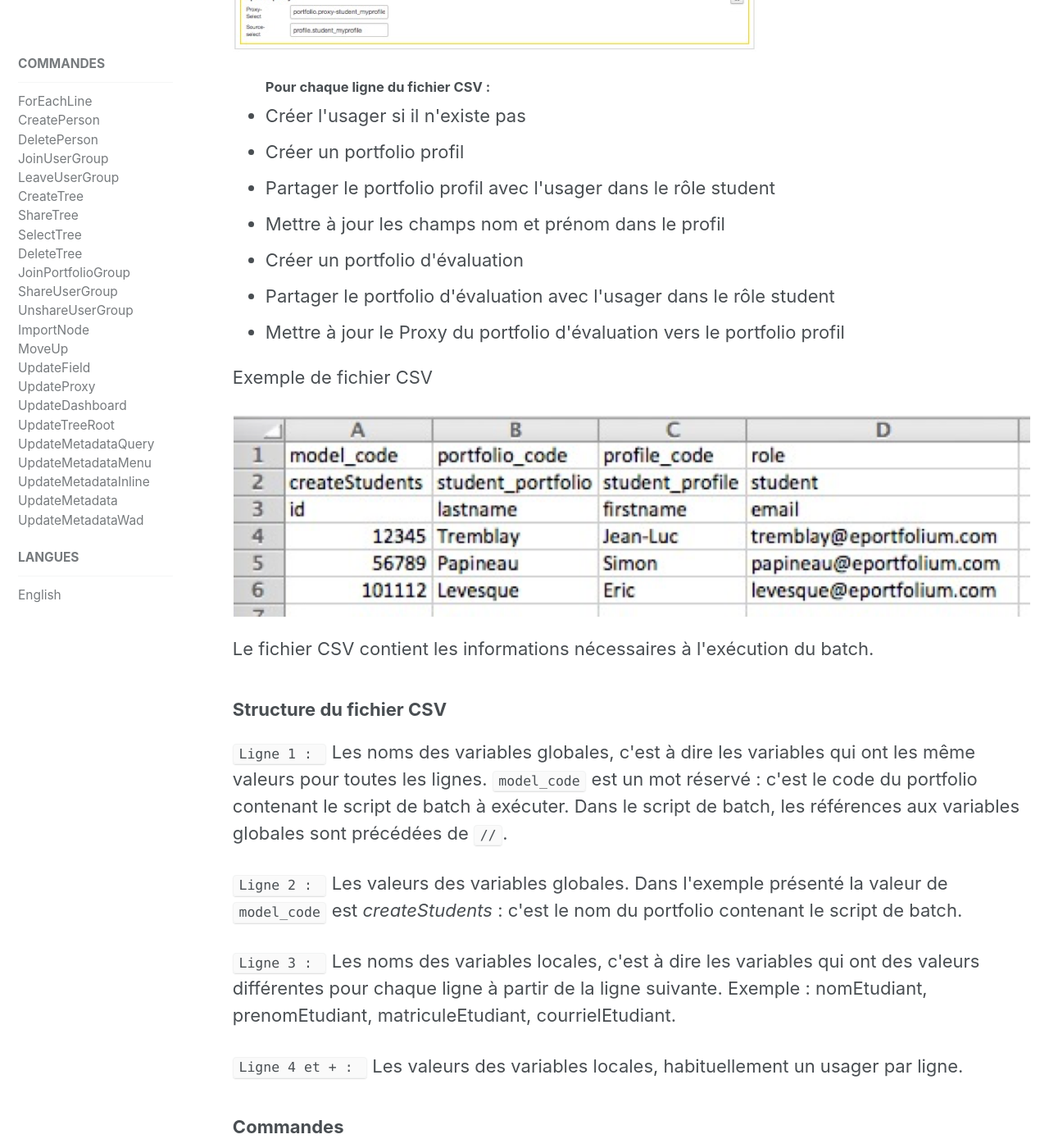
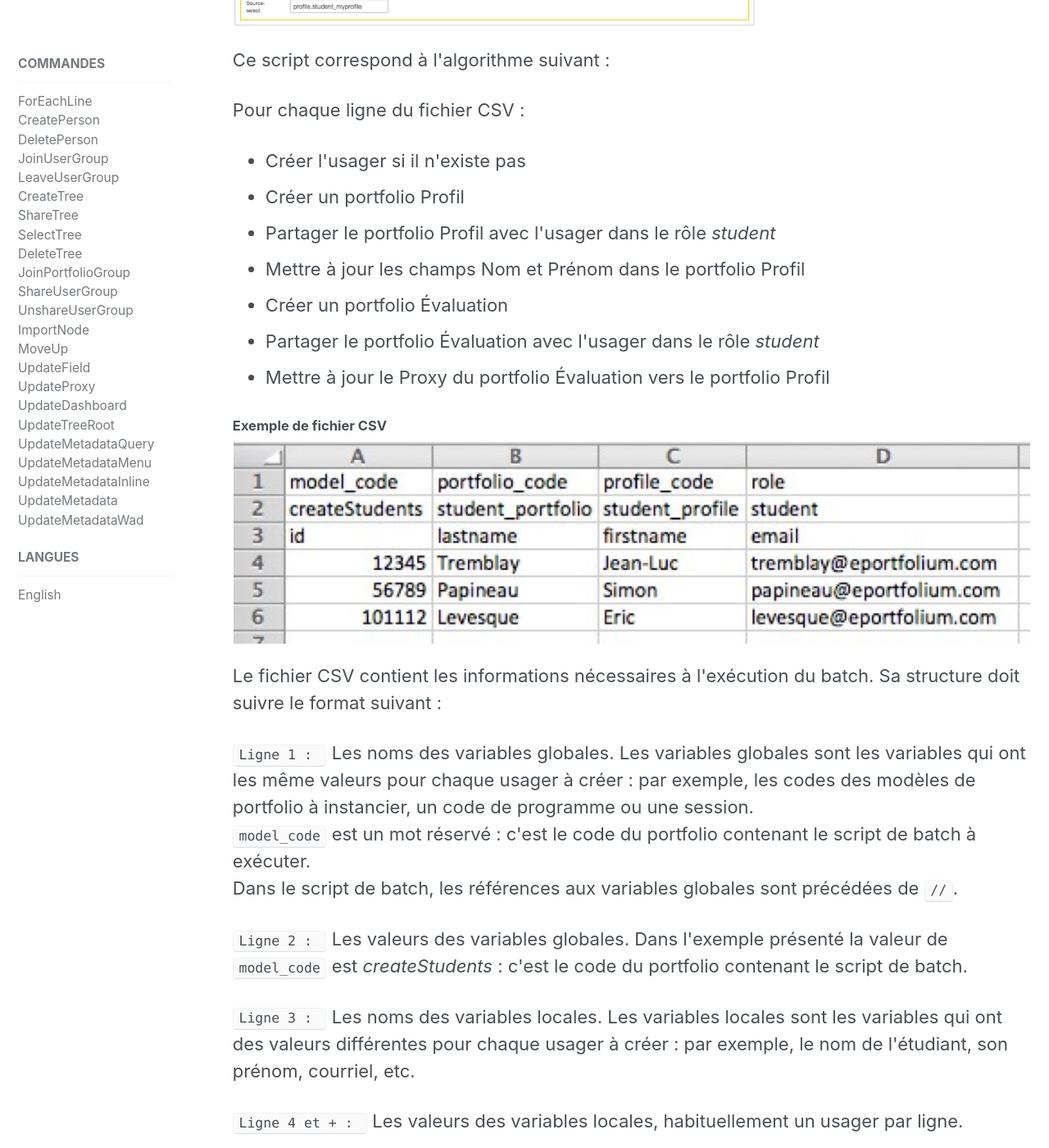
Before and after one commit to karutaproject/karuta-frontend-documentation, a Jekyll site: the page built from _pages/batch_fr.html, in a window 1280 px wide and 1400 px high, scrolled down 2194 px. Shown: the whole window at 82% size. Built offline with Jekyll 4.4.1, drawn with Linux system fonts in a browser that asks for light colours; some of the changed text lies outside the part shown.

Commit message:
Corrections batch

```diff
--- a/_pages/batch_fr.html
+++ b/_pages/batch_fr.html
@@ -10,47 +10,53 @@
 <!- =========================================== ->
 
 <p>Ensemble de commandes de script permettant d'automatiser la création, modification et suppression de
-	portfolios, ainsi que la création ou suppresion d'usagers.
+	portfolios, ainsi que la création ou suppression d'usagers.
 </p>
+
 <img src='../assets/img/execute-batch.png' width='80%'/>
+
 <p>À partir d'un ou plusieurs modèles de portfolios, d'un script batch et d'un fichier CSV, KARUTA
 	crée les usagers et leurs portfolios. Le fichier CSV contient les données relatives à chaque
 	usager à créer. Le script de batch indique les opérations à effectuer : créer l'usager, créer
 	son ou ses instances de portfolios à partir de modèles de portfolio, partager les nouveaux
-	portfolios avec des usagers dans des rôles spécifiés, remplir les données de l'usager dans les
+	portfolios avec les usagers dans des rôles spécifiés, remplir les données de l'usager dans les
 	portfolios, etc.
 </p>
 
-<p>Exemple de script</p>
+<h5>Exemple de script batch</h5>
 <img src='../assets/img/batch-script.png'/>
-<ul>
-	<h5>Pour chaque ligne du fichier CSV :</h5>
-	<li>Créer l'usager si il n'existe pas</li>
-	<li>Créer un portfolio profil</li>
-	<li>Partager le portfolio profil avec l'usager dans le rôle student</li>
-	<li>Mettre à jour les champs nom et prénom dans le profil</li>
-	<li>Créer un portfolio d'évaluation</li>
-	<li>Partager le portfolio d'évaluation avec l'usager dans le rôle student</li>
-	<li>Mettre à jour le Proxy du portfolio d'évaluation vers le portfolio profil</li>
-</ul>
-<p>Exemple de fichier CSV</p>
+<p>Ce script correspond à l'algorithme suivant :</p>
+<p>Pour chaque ligne du fichier CSV :
+	<ul>
+		<li>Créer l'usager si il n'existe pas</li>
+		<li>Créer un portfolio Profil</li>
+		<li>Partager le portfolio Profil avec l'usager dans le rôle <i>student</i></li>
+		<li>Mettre à jour les champs Nom et Prénom dans le portfolio Profil</li>
+		<li>Créer un portfolio Évaluation</li>
+		<li>Partager le portfolio Évaluation avec l'usager dans le rôle <i>student</i></li>
+		<li>Mettre à jour le Proxy du portfolio Évaluation vers le portfolio Profil</li>
+	</ul>
+</p>
+
+<h5>Exemple de fichier CSV</h5>
 <img src='../assets/img/csv-file.png'/>
-<p>Le fichier CSV contient les informations nécessaires à l'exécution du batch.</p>
-<!- =========================================== ->
-<h3>Structure du fichier CSV</h3>
-<!- =========================================== ->
-<p><code>Ligne 1 : </code> Les noms des variables globales, c'est à dire les variables qui
-	ont les même valeurs pour toutes les lignes. <code>model_code</code> est un mot réservé : c'est
-	le code du portfolio contenant le script de batch à exécuter. Dans le script de batch, les
-	références aux variables globales sont précédées de <code>//</code>.
+<p>Le fichier CSV contient les informations nécessaires à l'exécution du batch. Sa structure doit
+	suivre le format suivant :
+</p>
+<p><code>Ligne 1 : </code> Les noms des variables globales. Les variables globales sont les variables qui
+	ont les même valeurs pour chaque usager à créer : par exemple, les codes des modèles de portfolio à
+	instancier, un code de programme ou une session.</br>
+	<code>model_code</code> est un mot réservé : c'est le code du portfolio contenant le script de batch
+	à exécuter.</br>
+	Dans le script de batch, les références aux variables globales sont précédées de <code>//</code>.
 </p>
 <p><code>Ligne 2 : </code> Les valeurs des variables globales. Dans l'exemple présenté la valeur
-	de <code>model_code</code> est <i>createStudents</i> : c'est le nom du portfolio contenant le
+	de <code>model_code</code> est <i>createStudents</i> : c'est le code du portfolio contenant le
 	script de batch.
 </p>
-<p><code>Ligne 3 : </code> Les noms des variables locales, c'est à dire les variables qui
-	ont des valeurs différentes pour chaque ligne à partir de la ligne suivante.
-	Exemple : nomEtudiant, prenomEtudiant, matriculeEtudiant, courrielEtudiant.
+<p><code>Ligne 3 : </code> Les noms des variables locales. Les variables locales sont les variables qui
+	ont des valeurs différentes pour chaque usager à créer : par exemple, le nom de l'étudiant, son
+	prénom, courriel, etc.
 </p>
 <p><code>Ligne 4 et + : </code> Les valeurs des variables locales, habituellement un usager par ligne.</p>
 
```
